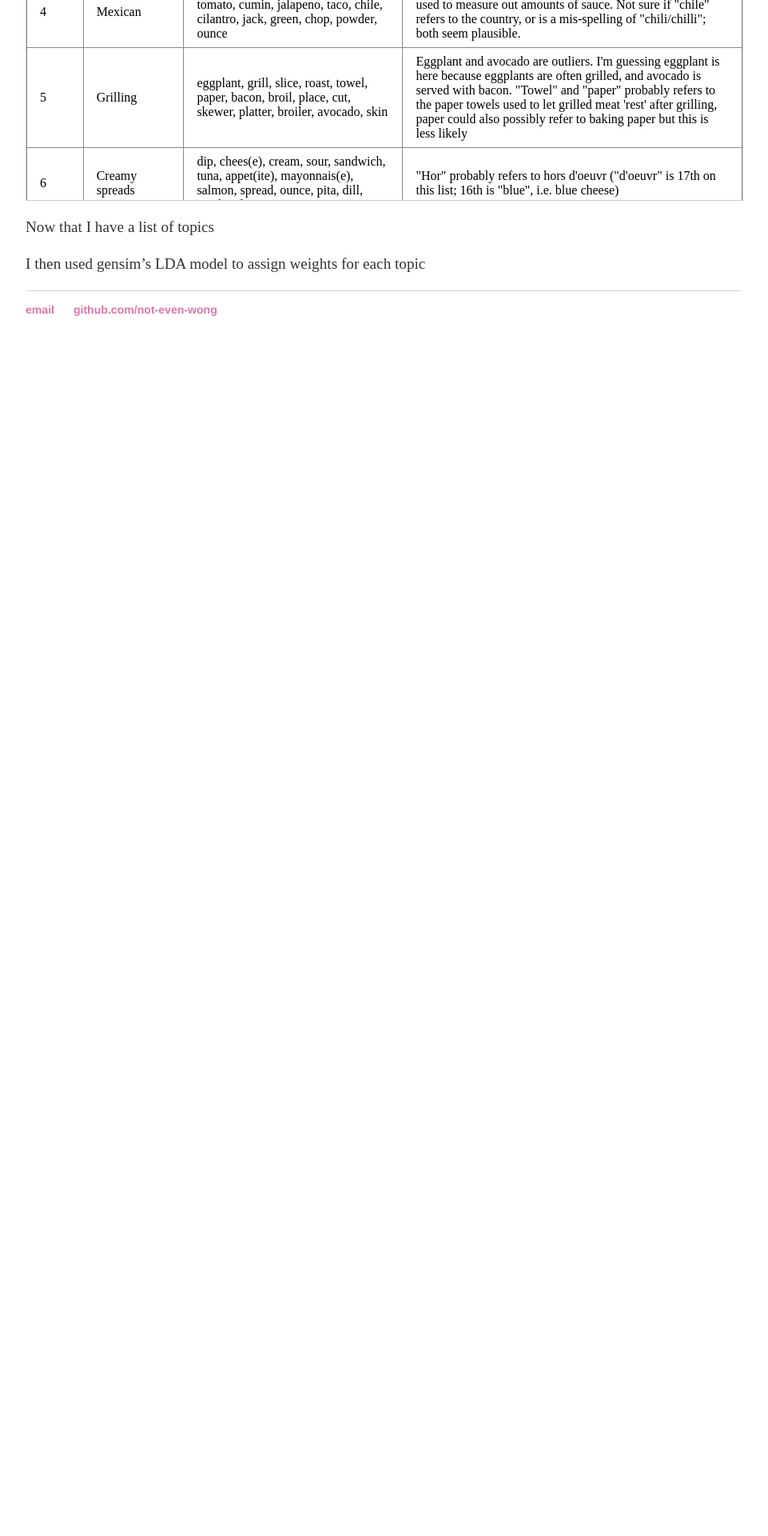
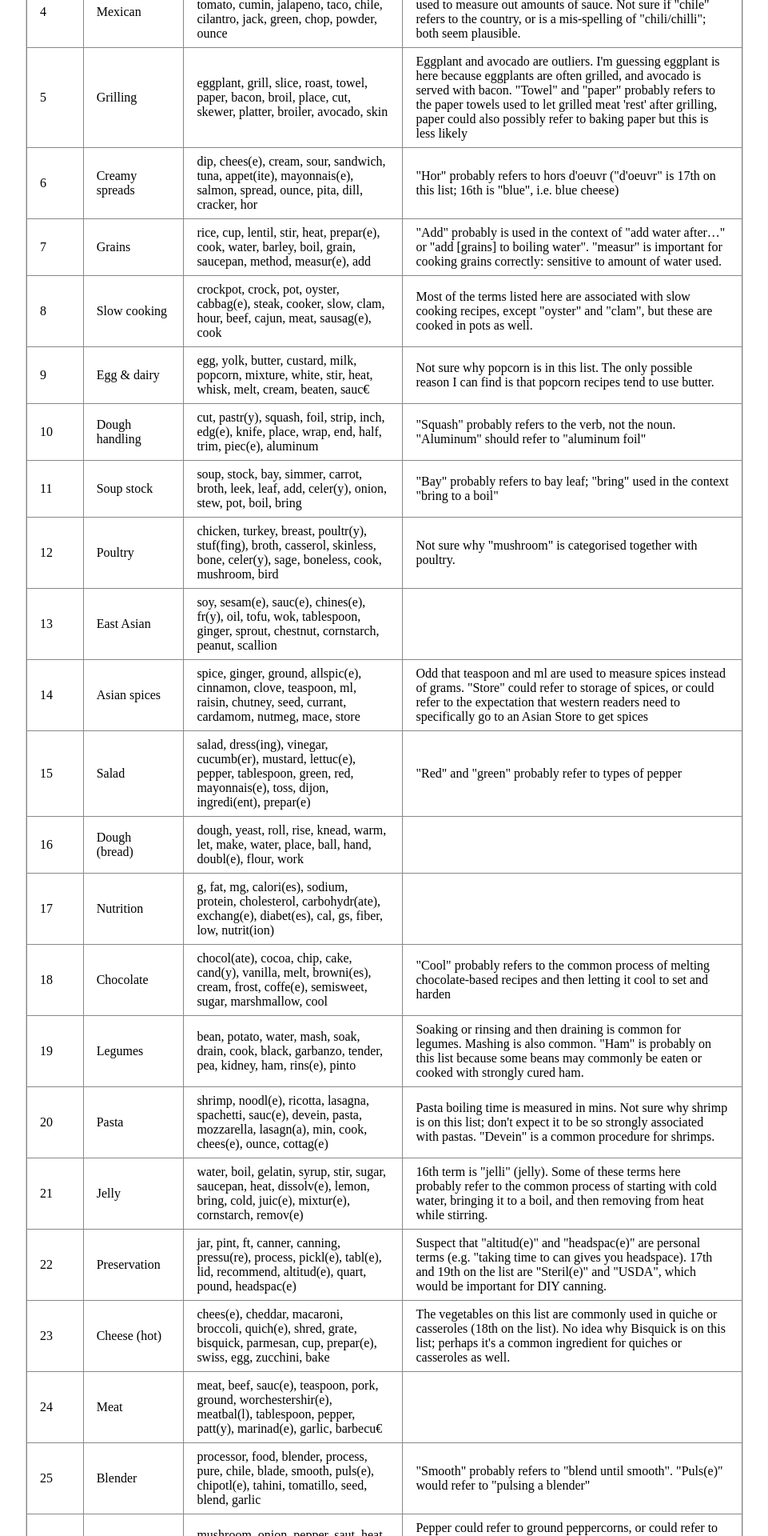
Before and after one commit to not-even-wong/not-even-wong.github.io, a Jekyll site: the page built from _posts/2019-11-12-analysing-similarities-between-recipes-with-topic-modeling.md, in a window 1280 px wide. Shown: the part 2914-4834 px from the top of the page at 80% size, without its empty margins (160-1121 px from the left). Built offline with Jekyll 4.4.1, drawn with Linux system fonts in a browser that asks for light colours; before the commit the page ends 3415 px from its top, so only the background shows below that; some of the changed text lies outside the part shown.

Commit message:
Update 2019-11-12-analysing-similarities-between-recipes-with-topic-modeling.md

```diff
--- a/_posts/2019-11-12-analysing-similarities-between-recipes-with-topic-modeling.md
+++ b/_posts/2019-11-12-analysing-similarities-between-recipes-with-topic-modeling.md
@@ -57,7 +57,7 @@
 
 <div class="fineprint">Note that the terms obtained from the LDA model have been lemmatized; I've replaced the missing letters in brackets, e.g. juic -> juic(e)</div>
 
-<div style="height: 600px; width: 100%; border: 1px solid #ccc; overflow:scroll; overflow-x: hidden;">
+<div style="height: 60%; width: 100%; border: 1px solid #ccc; overflow:scroll; overflow-x: hidden;">
 <table class="table table-bordered table-hover table-condensed">
 <thead><tr><th title="Field #1">Topic</th>
 <th title="Field #2">Proposed label</th>
@@ -277,6 +277,4 @@
 </tbody></table>
 </div>
 
-Now that I have a list of topics
-
-I then used gensim's LDA model to assign weights for each topic
+Now that I have a list of topics, I can use these to make sense of clustering. As with my earlier attempt, I merged all documents within each category of recipes into a single long document. I then used gensim's LDA model to assign weights for each topic for each document. The result is as shown:
```
